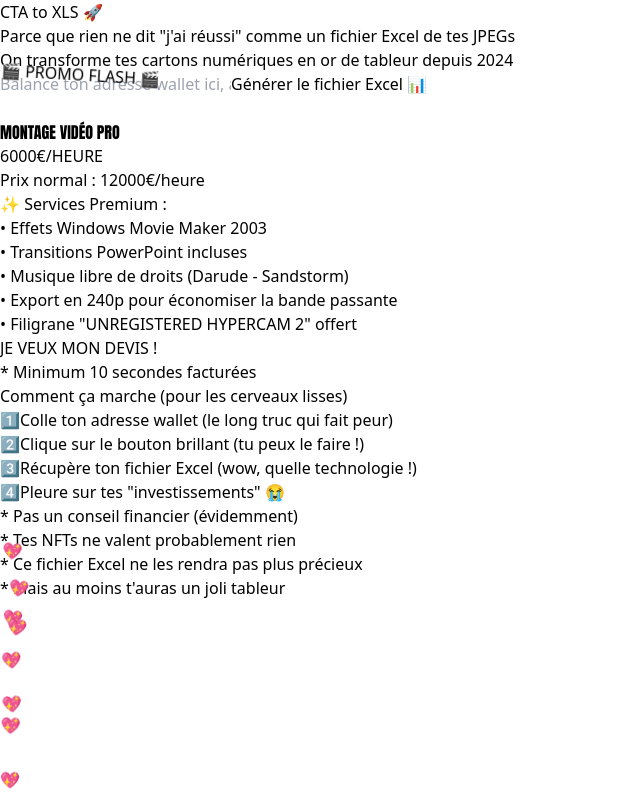
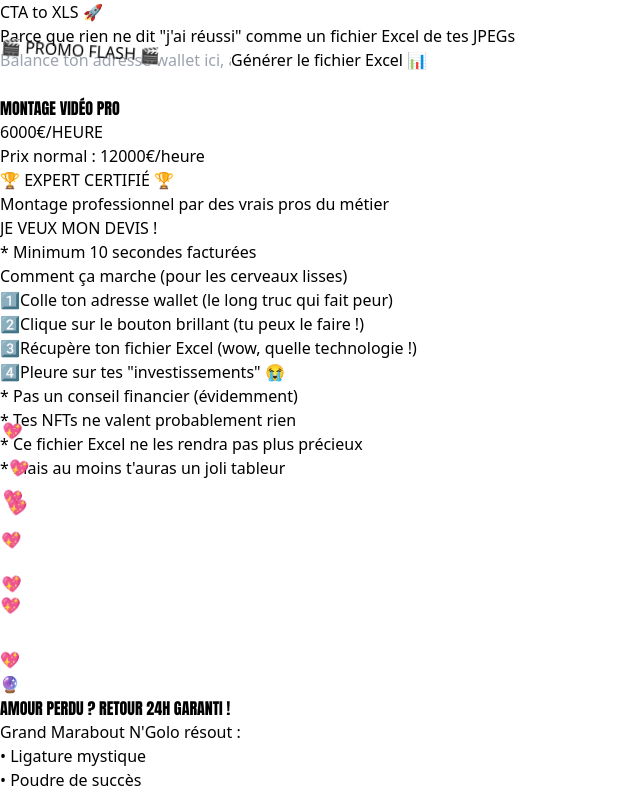
Before and after one commit to hrogerdev/CTA2XLS, a React (Vite) app: page / in a window 1280 px wide. Shown: the top 794 px of the page, without its empty margins (0-640 px from the left). Built offline with nearby package versions, Linux system fonts and the light colour scheme.

Commit message:
Simplify video ad and remove 2024 reference

```diff
--- a/src/App.tsx
+++ b/src/App.tsx
@@ -131,9 +131,6 @@ export default function App() {
           <p className="text-lg text-gray-600">
             Parce que rien ne dit "j'ai réussi" comme un fichier Excel de tes JPEGs
           </p>
-          <p className="text-sm text-gray-400 mt-2">
-            On transforme tes cartons numériques en or de tableur depuis 2024
-          </p>
         </motion.header>
 
         <AddressForm onSubmit={setWalletAddress} isLoading={loading} />
--- a/src/components/FakeAdPlaceholder.tsx
+++ b/src/components/FakeAdPlaceholder.tsx
@@ -309,14 +309,12 @@ function VideoEditingScam() {
           </p>
 
           <div className="bg-black bg-opacity-50 rounded-lg p-3 mb-4">
-            <p className="font-bold mb-2">✨ Services Premium :</p>
-            <ul className="text-sm space-y-1 text-left">
-              <li>• Effets Windows Movie Maker 2003</li>
-              <li>• Transitions PowerPoint incluses</li>
-              <li>• Musique libre de droits (Darude - Sandstorm)</li>
-              <li>• Export en 240p pour économiser la bande passante</li>
-              <li>• Filigrane "UNREGISTERED HYPERCAM 2" offert</li>
-            </ul>
+            <div className="inline-block bg-red-600 text-white px-3 py-1 rounded-full text-sm font-bold animate-pulse mb-2">
+              🏆 EXPERT CERTIFIÉ 🏆
+            </div>
+            <p className="text-lg">
+              Montage professionnel par des vrais pros du métier
+            </p>
           </div>
 
           <motion.button
```
